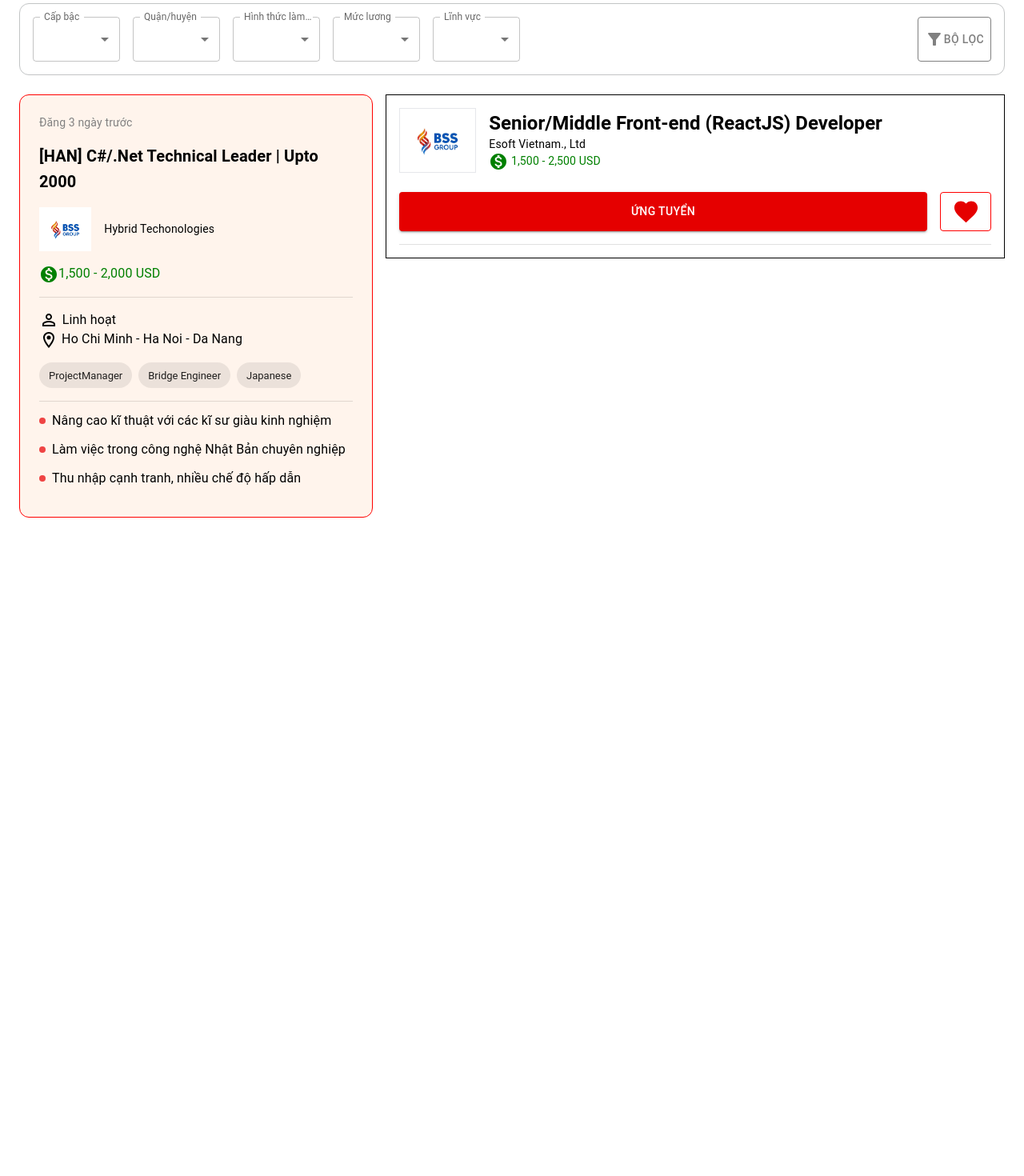
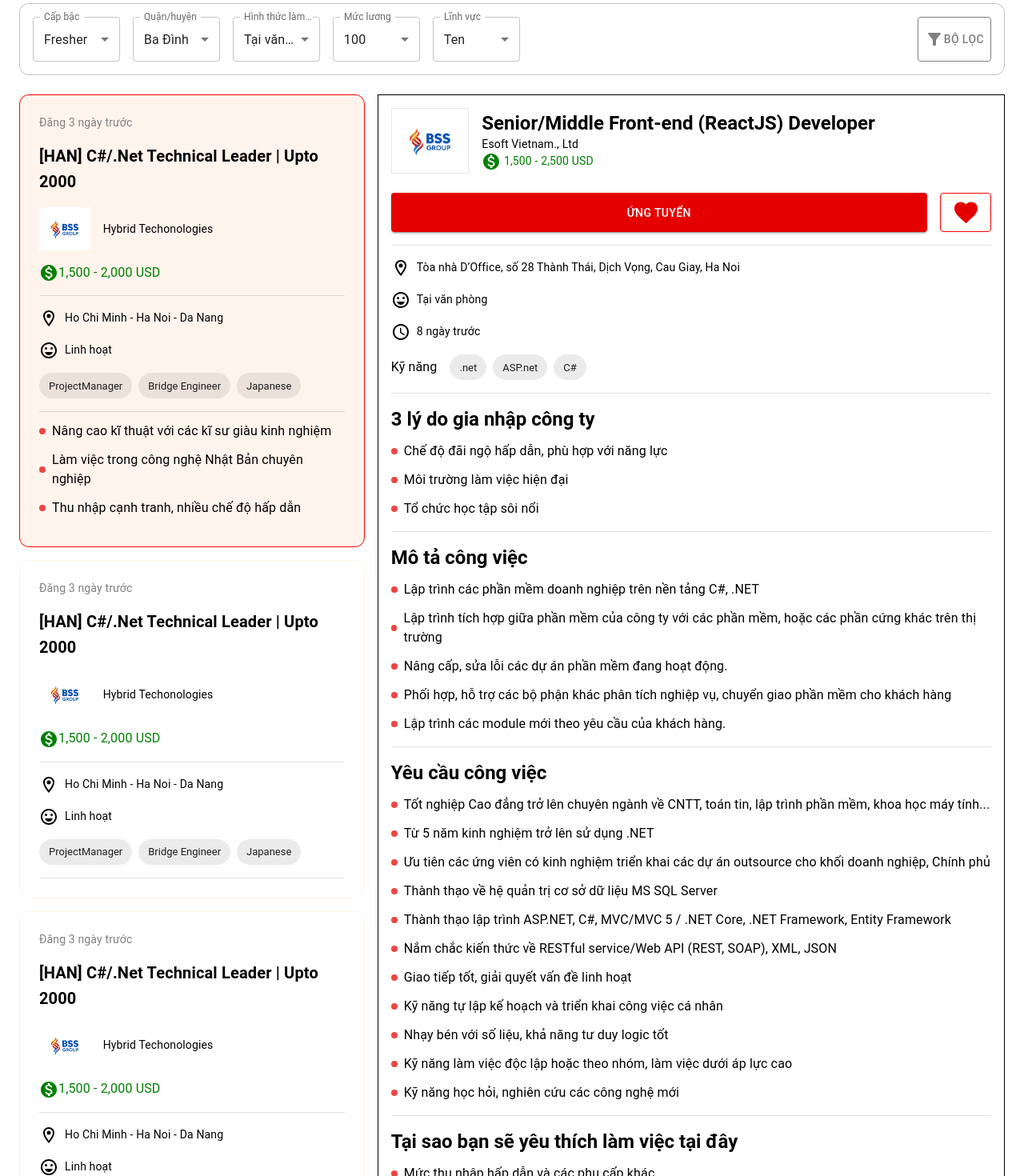
Before and after one commit to jackzz122/Job_recruiter, a React app: page /list_job/1/1 in a window 1280 px wide. Shown: the part 340-1810 px from the top of the page at 80% size. Before the commit the page ends 1258 px from the top, so only its background shows below. Built offline with nearby package versions, Linux system fonts and the light colour scheme; the HTML template or start-up script is replaced by a standard one.

Commit message:
Update list and route of lists job

```diff
--- a/src/App.tsx
+++ b/src/App.tsx
@@ -31,8 +31,11 @@
             </Route>
             <Route path="job/:name" element={<DetailsJob />} />
             <Route element={<LayoutListComp />}>
-              <Route path="list_job/:name" element={<ListCompCareer />}>
-                <Route path=":nameComp" element={<ShortInfoComp />} />
+              <Route
+                path="list_job/:name/:nameComp"
+                element={<ListCompCareer />}
+              >
+                <Route index element={<ShortInfoComp />} />
               </Route>
             </Route>
             <Route path="company/:name" element={<LayoutDetailsComp />}>
--- a/src/components/Layout/LayoutListComp.tsx
+++ b/src/components/Layout/LayoutListComp.tsx
@@ -1,4 +1,4 @@
-import { Outlet } from "react-router-dom";
+import { Outlet, useParams } from "react-router-dom";
 import Container from "@mui/material/Container";
 import Typography from "@mui/material/Typography";
 import Box from "@mui/material/Box";
@@ -11,13 +11,16 @@
 import { grayLight } from "../../utils/color";
 import FilterAltIcon from "@mui/icons-material/FilterAlt";
 export const LayoutListComp = () => {
+  const params = useParams();
+  const nameJob = params.name;
+  // const nameComp = params.nameComp;
   return (
     <>
       <Box className="companyColor" sx={{ color: "white" }}></Box>
       <br />
       <Container maxWidth="xl" sx={{ minHeight: "100vh" }}>
         <Typography variant="h6">
-          2 việc làm <span className="text-red-500">ReactJS</span> tại Hà Nội
+          2 việc làm <span className="text-red-500">{nameJob}</span> tại Hà Nội
         </Typography>
         <br />
         <Stack
@@ -32,46 +35,46 @@
           <form className="grow ">
             <FormControl sx={{ width: "10%" }}>
               <InputLabel id="level">Cấp bậc</InputLabel>
-              <Select labelId="level" value="fresher" label="Cấp bậc">
-                <MenuItem value={10}>Ten</MenuItem>
-                <MenuItem value={20}>Twenty</MenuItem>
-                <MenuItem value={30}>Thirty</MenuItem>
+              <Select labelId="level" value="Fresher" label="Cấp bậc">
+                <MenuItem value="Fresher">Fresher</MenuItem>
+                <MenuItem value="Junior">Junior</MenuItem>
+                <MenuItem value="Senior">Senior</MenuItem>
               </Select>
             </FormControl>
             <FormControl sx={{ width: "10%", marginLeft: "1rem" }}>
-              <InputLabel id="level">Quận/huyện</InputLabel>
-              <Select labelId="level" value="fresher" label="Quận/huyện">
-                <MenuItem value={10}>Ten</MenuItem>
-                <MenuItem value={20}>Twenty</MenuItem>
-                <MenuItem value={30}>Thirty</MenuItem>
+              <InputLabel id="District">Quận/huyện</InputLabel>
+              <Select labelId="District" value="BaDing" label="Quận/huyện">
+                <MenuItem value="BaDing">Ba Đình</MenuItem>
+                <MenuItem value="HCM">HCM</MenuItem>
+                <MenuItem value="DaNang">Đà Nẵng</MenuItem>
               </Select>
             </FormControl>
             <FormControl sx={{ width: "10%", marginLeft: "1rem" }}>
-              <InputLabel id="level">Hình thức làm việc</InputLabel>
+              <InputLabel id="typeOfWork">Hình thức làm việc</InputLabel>
               <Select
-                labelId="level"
-                value="fresher"
+                labelId="typeOfWork"
+                value="office"
                 label="Hình thức làm việc"
               >
-                <MenuItem value={10}>Ten</MenuItem>
-                <MenuItem value={20}>Twenty</MenuItem>
-                <MenuItem value={30}>Thirty</MenuItem>
+                <MenuItem value="office">Tại văn phòng</MenuItem>
+                <MenuItem value="remote">Làm từ xa</MenuItem>
+                <MenuItem value="flexible">Linh hoạt</MenuItem>
               </Select>
             </FormControl>
             <FormControl sx={{ width: "10%", marginLeft: "1rem" }}>
-              <InputLabel id="level">Mức lương</InputLabel>
-              <Select labelId="level" value="fresher" label="Mức lương">
-                <MenuItem value={10}>Ten</MenuItem>
-                <MenuItem value={20}>Twenty</MenuItem>
-                <MenuItem value={30}>Thirty</MenuItem>
+              <InputLabel id="salary">Mức lương</InputLabel>
+              <Select labelId="salary" value="1000" label="Mức lương">
+                <MenuItem value="1000">100</MenuItem>
+                <MenuItem value="2000">200</MenuItem>
+                <MenuItem value="3000">300</MenuItem>
               </Select>
             </FormControl>
             <FormControl sx={{ width: "10%", marginLeft: "1rem" }}>
-              <InputLabel id="level">Lĩnh vực</InputLabel>
-              <Select labelId="level" value="fresher" label="Lĩnh vực">
-                <MenuItem value={10}>Ten</MenuItem>
-                <MenuItem value={20}>Twenty</MenuItem>
-                <MenuItem value={30}>Thirty</MenuItem>
+              <InputLabel id="industry">Lĩnh vực</InputLabel>
+              <Select labelId="industry" value="beauty" label="Lĩnh vực">
+                <MenuItem value="beauty">Ten</MenuItem>
+                <MenuItem value="network">Twenty</MenuItem>
+                <MenuItem value="bus">Thirty</MenuItem>
               </Select>
             </FormControl>
           </form>
--- a/src/components/Recruiter/RecruiterComp.tsx
+++ b/src/components/Recruiter/RecruiterComp.tsx
@@ -2,14 +2,19 @@
 import Box from "@mui/material/Box";
 import Typography from "@mui/material/Typography";
 import MonetizationOnIcon from "@mui/icons-material/MonetizationOn";
-import LocationOnOutlinedIcon from "@mui/icons-material/LocationOnOutlined";
-import PersonOutlineOutlinedIcon from "@mui/icons-material/PersonOutlineOutlined";
 import Divider from "@mui/material/Divider";
 
-import { ListOfRequirement } from "../ListOfRequirement";
-import { ListOfHighlightComp } from "../ListOfHighlightComp";
-export const RecruiterComp = ({ isChoose }: { isChoose?: boolean }) => {
-  const isHotOrNot = true;
+import { ListOfRequirement } from "../lists/ListOfRequirement";
+import { ListOfHighlightComp } from "../lists/ListOfHighlightComp";
+import { Link } from "react-router-dom";
+import { ListOfInformation } from "../lists/ListOfInformation";
+export const RecruiterComp = ({
+  isChoose,
+  isHotOrNot,
+}: {
+  isChoose?: boolean;
+  isHotOrNot?: boolean;
+}) => {
   const requires = ["ProjectManager", "Bridge Engineer", "Japanese"];
   const highlights = [
     "Nâng cao kĩ thuật với các kĩ sư giàu kinh nghiệm",
@@ -17,6 +22,7 @@
     "Thu nhập cạnh tranh, nhiều chế độ hấp dẫn",
   ];
   return (
+    <Link to="/list_job/.net/HaNoi">
       <Box
         padding={3}
         sx={{
@@ -24,6 +30,7 @@
           borderRadius: "0.75rem",
           backgroundColor: `${isHotOrNot ? "#fff4ec" : ""}`,
           borderColor: `${isChoose && "red"}`,
+          marginBottom: "1rem",
         }}
       >
         <Typography variant="body2" sx={{ color: "gray" }}>
@@ -42,19 +49,15 @@
         </Typography>
         <Divider />
         <Box marginTop={2}>
-        <Typography>
-          {" "}
-          <PersonOutlineOutlinedIcon sx={{ marginRight: "0.3rem" }} />
-          Linh hoạt
-        </Typography>
-        <Typography>
-          {" "}
-          <LocationOnOutlinedIcon /> Ho Chi Minh - Ha Noi - Da Nang
-        </Typography>
+          <ListOfInformation
+            workType="Linh hoạt"
+            place="Ho Chi Minh - Ha Noi - Da Nang"
+          />
         </Box>
         <ListOfRequirement listOfRequire={requires} />
         <Divider />
         {isHotOrNot && <ListOfHighlightComp listHighlights={highlights} />}
       </Box>
+    </Link>
   );
 };
--- /dev/null
+++ b/src/components/lists/ListOfInformation.tsx
@@ -0,0 +1,32 @@
+import Typography from "@mui/material/Typography";
+import AccessTimeIcon from "@mui/icons-material/AccessTime";
+import EmojiEmotionsOutlinedIcon from "@mui/icons-material/EmojiEmotionsOutlined";
+import LocationOnOutlinedIcon from "@mui/icons-material/LocationOnOutlined";
+export const ListOfInformation = ({
+  place,
+  workType,
+  time,
+}: {
+  place?: string;
+  workType?: string;
+  time?: string;
+}) => {
+  return (
+    <>
+      <Typography sx={{ marginBlock: "1rem" }} variant="body2">
+        {place && <LocationOnOutlinedIcon sx={{ marginRight: "0.5rem" }} />}
+        {place}
+      </Typography>
+      <Typography sx={{ marginBlock: "1rem" }} variant="body2">
+        {workType && (
+          <EmojiEmotionsOutlinedIcon sx={{ marginRight: "0.5rem" }} />
+        )}
+        {workType}
+      </Typography>
+      <Typography sx={{ marginBlock: "1rem" }} variant="body2">
+        {time && <AccessTimeIcon sx={{ marginRight: "0.5rem" }} />}
+        {time}
+      </Typography>
+    </>
+  );
+};
--- a/src/index.css
+++ b/src/index.css
@@ -19,3 +19,14 @@
   background: linear-gradient(to right, #000000, #5b0e0e);
   overflow: hidden;
 }
+
+.sticky_div {
+  position: sticky;
+  top: 10;
+  border: 1px solid black;
+  padding: 1rem;
+  /* height: 600px; */
+  /* overflow: auto; */
+  background-color: white;
+  z-index: 1;
+}
--- a/src/pages/Company/DetailsPage/DetailsComp.tsx
+++ b/src/pages/Company/DetailsPage/DetailsComp.tsx
@@ -1,8 +1,8 @@
 import Typography from "@mui/material/Typography";
 import Grid2 from "@mui/material/Grid2";
 import { HeaderOfDetails } from "./HeaderOfDetails";
-import { ListOfRequirement } from "../../../components/ListOfRequirement";
-import { ListOfHighlightComp } from "../../../components/ListOfHighlightComp";
+import { ListOfRequirement } from "../../../components/lists/ListOfRequirement";
+import { ListOfHighlightComp } from "../../../components/lists/ListOfHighlightComp";
 import Box from "@mui/material/Box";
 const listOfTechStack = ["Java", "JavaScript", "ProjectManager", "Japanese"];
 const listHiglights = [
--- a/src/pages/Company/ListCompany/ListCompCareer.tsx
+++ b/src/pages/Company/ListCompany/ListCompCareer.tsx
@@ -4,15 +4,20 @@
 import { Outlet } from "react-router-dom";
 export const ListCompCareer = () => {
   return (
-    <>
+    <div className="relative">
       <Stack direction="row" spacing={2}>
         <Box flexGrow={0}>
-          <RecruiterComp isChoose={true} />
+          <RecruiterComp isChoose={true} isHotOrNot={true} />
+          <RecruiterComp />
+          <RecruiterComp />
+          <RecruiterComp />
+          <RecruiterComp />
+          <RecruiterComp />
         </Box>
-        <Box flexGrow={2} sx={{ height: "100vh" }}>
+        <Box flexGrow={1} sx={{ height: "100vh" }}>
           <Outlet />
         </Box>
       </Stack>
-    </>
+    </div>
   );
 };
--- a/src/pages/Company/ListCompany/ShortInfoComp.tsx
+++ b/src/pages/Company/ListCompany/ShortInfoComp.tsx
@@ -5,14 +5,44 @@
 import Button from "@mui/material/Button";
 import FavoriteIcon from "@mui/icons-material/Favorite";
 import Divider from "@mui/material/Divider";
+import { ListOfInformation } from "../../../components/lists/ListOfInformation";
+import { ListOfRequirement } from "../../../components/lists/ListOfRequirement";
+import { ListOfHighlightComp } from "../../../components/lists/ListOfHighlightComp";
+const listReq = [".net", "ASP.net", "C#"];
+const listHightlights = [
+  "Chế độ đãi ngộ hấp dẫn, phù hợp với năng lực",
+  "Môi trường làm việc hiện đại",
+  "Tổ chức học tập sôi nổi",
+];
+const jobRequire = [
+  "Lập trình các phần mềm doanh nghiệp trên nền tảng C#, .NET",
+  "Lập trình tích hợp giữa phần mềm của công ty với các phần mềm, hoặc các phần cứng khác trên thị trường",
+  "Nâng cấp, sửa lỗi các dự án phần mềm đang hoạt động.",
+  "Phối hợp, hỗ trợ các bộ phận khác phân tích nghiệp vụ, chuyển giao phần mềm cho khách hàng",
+  "Lập trình các module mới theo yêu cầu của khách hàng.",
+];
+const userRequire = [
+  "Tốt nghiệp Cao đẳng trở lên chuyên ngành về CNTT, toán tin, lập trình phần mềm, khoa học máy tính...",
+  "Từ 5 năm kinh nghiệm trở lên sử dụng .NET",
+  "Ưu tiên các ứng viên có kinh nghiệm triển khai các dự án outsource cho khối doanh nghiệp, Chính phủ",
+  "Thành thạo về hệ quản trị cơ sở dữ liệu MS SQL Server",
+  "Thành thạo lập trình ASP.NET, C#, MVC/MVC 5 / .NET Core, .NET Framework, Entity Framework",
+  "Nắm chắc kiến thức về RESTful service/Web API (REST, SOAP), XML, JSON",
+  "Giao tiếp tốt, giải quyết vấn đề linh hoạt",
+  "Kỹ năng tự lập kế hoạch và triển khai công việc cá nhân",
+  "Nhạy bén với số liệu, khả năng tư duy logic tốt",
+  "Kỹ năng làm việc độc lập hoặc theo nhóm, làm việc dưới áp lực cao",
+  "Kỹ năng học hỏi, nghiên cứu các công nghệ mới",
+];
+const reasonLove = [
+  "Mức thu nhập hấp dẫn và các phụ cấp khác.",
+  "Chế độ thưởng các ngày lễ tết, thưởng cuối năm, thưởng hiệu quả dự án.",
+  "Các chế độ khác theo Luật quy định.",
+];
 export const ShortInfoComp = () => {
   return (
-    <Box
-      sx={{
-        border: "1px solid black",
-        padding: "1rem",
-      }}
-    >
+    <div className="sticky_div">
+      <Box>
         <Stack direction="row" spacing={2} alignItems="center">
           <img src="/bss_avatar.png" alt="" className="w-[13%] border" />
           <Box>
@@ -43,7 +73,47 @@
           </Button>
         </Stack>
         <Divider />
+        <Box sx={{ marginBlock: "1rem" }}>
+          <ListOfInformation
+            place="Tòa nhà D’Office, số 28 Thành Thái, Dịch Vọng, Cau Giay, Ha Noi"
+            workType="Tại văn phòng"
+            time="8 ngày trước"
+          />
+          <Stack direction="row" spacing={2} alignItems="center">
+            <Typography>Kỹ năng</Typography>
+            <ListOfRequirement listOfRequire={listReq} />
+          </Stack>
         </Box>
+        <Divider />
+        <Box sx={{ marginBlock: "1rem" }}>
+          <Typography variant="h5" fontWeight="bold">
+            3 lý do gia nhập công ty
+          </Typography>
+          <ListOfHighlightComp listHighlights={listHightlights} />
+        </Box>
+        <Divider />
+        <Box sx={{ marginBlock: "1rem" }}>
+          <Typography variant="h5" fontWeight="bold">
+            Mô tả công việc
+          </Typography>
+          <ListOfHighlightComp listHighlights={jobRequire} />
+        </Box>
+        <Divider />
+        <Box sx={{ marginBlock: "1rem" }}>
+          <Typography variant="h5" fontWeight="bold">
+            Yêu cầu công việc
+          </Typography>
+          <ListOfHighlightComp listHighlights={userRequire} />
+        </Box>
+        <Divider />
+        <Box sx={{ marginBlock: "1rem" }}>
+          <Typography variant="h5" fontWeight="bold">
+            Tại sao bạn sẽ yêu thích làm việc tại đây
+          </Typography>
+          <ListOfHighlightComp listHighlights={reasonLove} />
+        </Box>
+      </Box>
+    </div>
   );
 };
 
--- a/src/pages/DetailsJob/DetailsJobHeader.tsx
+++ b/src/pages/DetailsJob/DetailsJobHeader.tsx
@@ -6,10 +6,10 @@
 import FavoriteIcon from "@mui/icons-material/Favorite";
 import ImageList from "@mui/material/ImageList";
 import ImageListItem from "@mui/material/ImageListItem";
-import AccessTimeIcon from "@mui/icons-material/AccessTime";
-import EmojiEmotionsOutlinedIcon from "@mui/icons-material/EmojiEmotionsOutlined";
-import EditLocationAltOutlinedIcon from "@mui/icons-material/EditLocationAltOutlined";
-import Chip from "@mui/material/Chip";
+
+const listOfReq = ["Devops", "AWS", "Cloud"];
+import { ListOfRequirement } from "../../components/lists/ListOfRequirement";
+import { ListOfInformation } from "../../components/lists/ListOfInformation";
 export default function DetailsJobHeader() {
   return (
     <Box
@@ -69,24 +69,14 @@
         </ImageListItem>
       </ImageList>
       <Box>
-        <Typography sx={{ marginBlock: "1rem" }} variant="body2">
-          <EditLocationAltOutlinedIcon sx={{ marginRight: "0.5rem" }} /> 11th
-          Floor, ROX Tower, No 54A Nguyen Chi Thanh, Lang Thuong Ward, Dong Da,
-          Ha Noi{" "}
-        </Typography>
-        <Typography sx={{ marginBlock: "1rem" }} variant="body2">
-          <EmojiEmotionsOutlinedIcon sx={{ marginRight: "0.5rem" }} />
-          Linh hoạt
-        </Typography>
-        <Typography sx={{ marginBlock: "1rem" }} variant="body2">
-          <AccessTimeIcon sx={{ marginRight: "0.5rem" }} />
-          Đăng 2 giờ trước
-        </Typography>
+        <ListOfInformation
+          place="11th Floor, ROX Tower, No 54A Nguyen Chi Thanh, Lang Thuong Ward, Dong Da, Ha Noi"
+          workType="Linh hoạt"
+          time="Đăng 2 giờ trước"
+        />
         <Box sx={{ display: "flex", alignItems: "center", gap: "1rem" }}>
           <Typography variant="body2">Kỹ năng</Typography>
-          <Chip label="Devops" />
-          <Chip label="AWS" />
-          <Chip label="Cloud" />
+          <ListOfRequirement listOfRequire={listOfReq} />
         </Box>
       </Box>
     </Box>
```
Also changed, not shown: src/components/lists/ListOfHighlightComp.tsx (renamed from src/components/ListOfHighlightComp.tsx), src/components/lists/ListOfRequirement.tsx (renamed from src/components/ListOfRequirement.tsx). Lines whose indentation alone changed are shown as unchanged.
